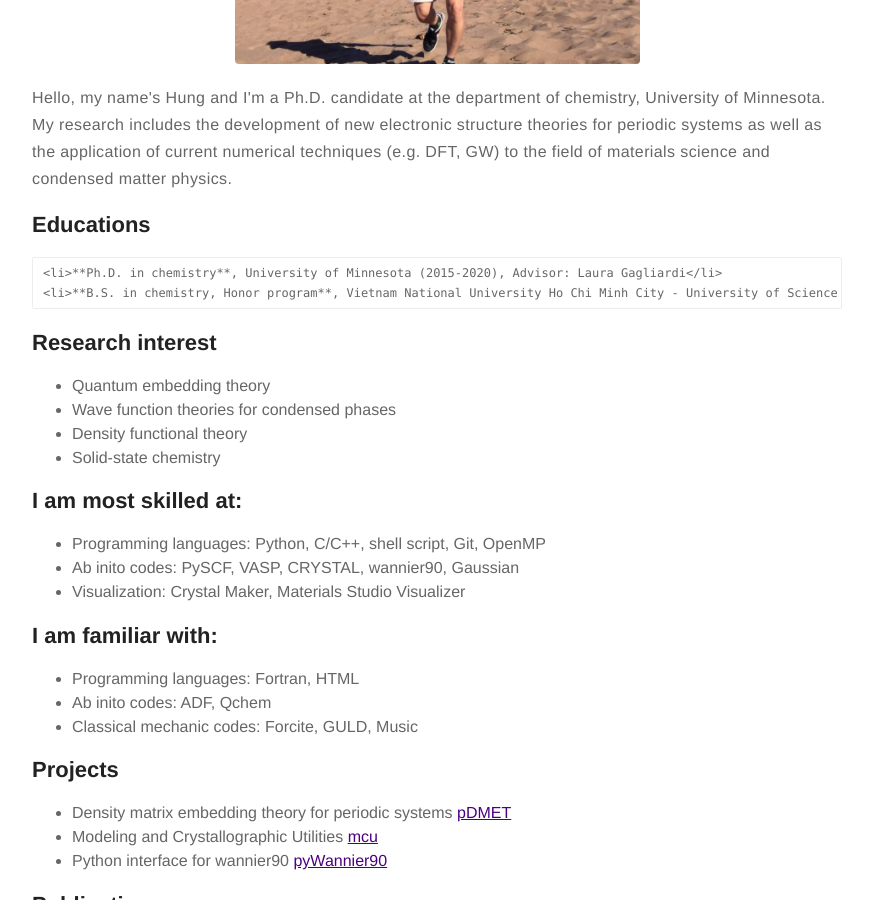
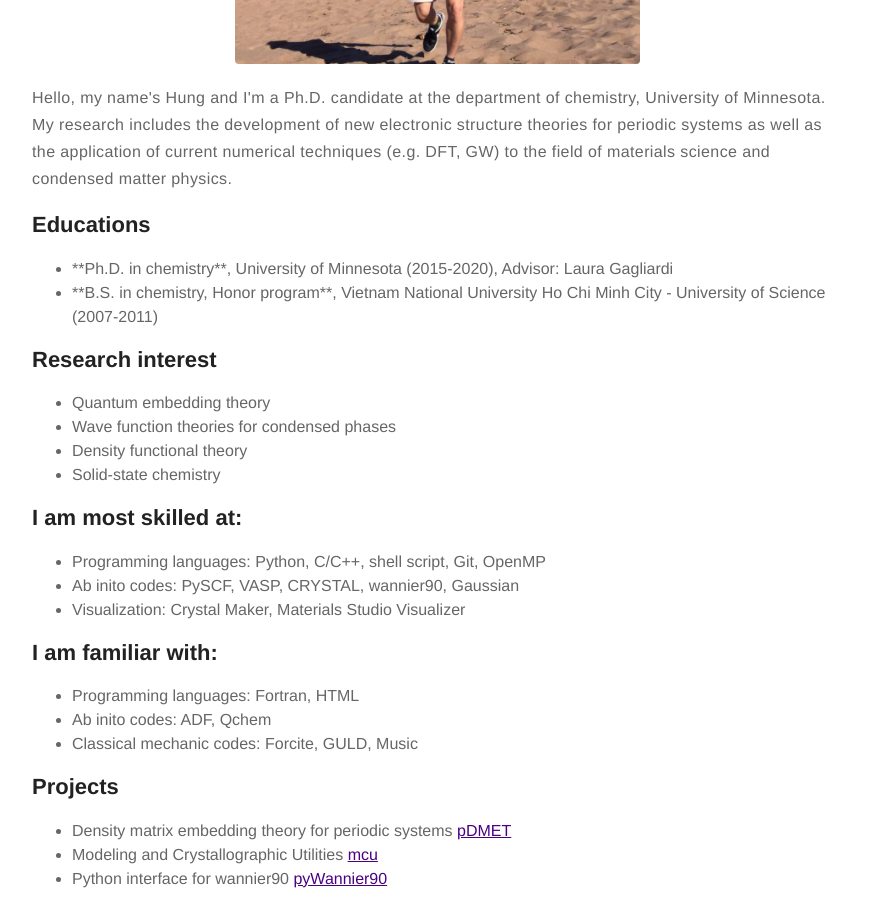
Before and after one commit to hungpham2017/hungpham2017.github.io, a Jekyll site: the page built from about.md, in a window 1280 px wide and 900 px high, scrolled down 466 px. Shown: the whole window, without its empty margins (203-1076 px from the left). Built offline with Jekyll 4.4.1, drawn with Linux system fonts in a browser that asks for light colours.

Commit message:
Updating about

```diff
--- a/about.md
+++ b/about.md
@@ -9,9 +9,11 @@ layout: page
   (e.g. DFT, GW) to the field of materials science and condensed matter physics.</p>
 
 <h2>Educations</h2>
+
+<ul class="research-list">
     <li>**Ph.D. in chemistry**, University of Minnesota (2015-2020), Advisor: Laura Gagliardi</li>
     <li>**B.S. in chemistry, Honor program**, Vietnam National University Ho Chi Minh City - University of Science (2007-2011)</li>
-
+</ul>
 
 <h2>Research interest</h2>
 
```
